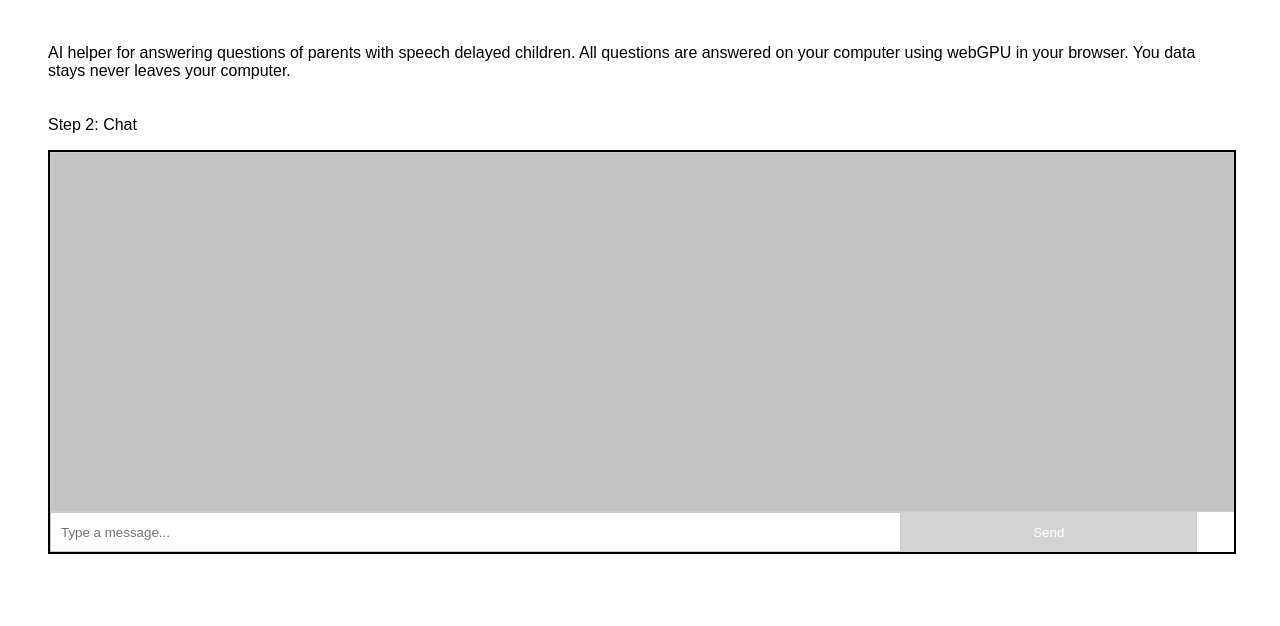
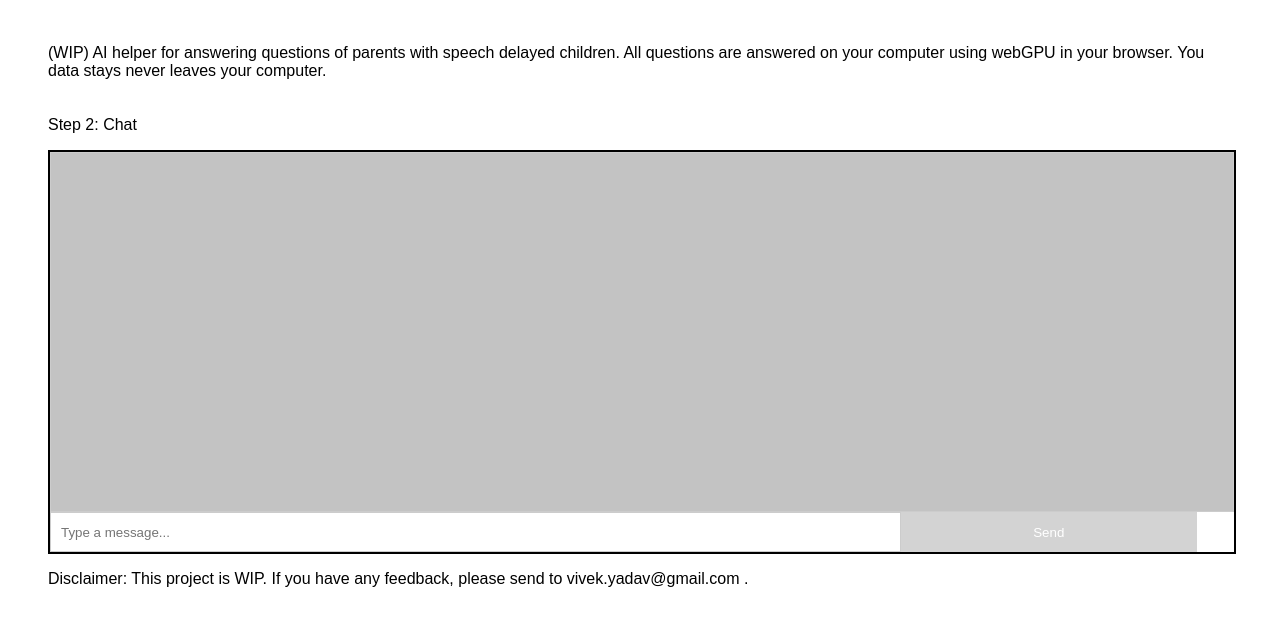
Before and after one commit to vxy10/NAIH, a website: page index.html in a window 1280 px wide. Drawn offline with Linux system fonts and the light colour scheme.

Commit message:
update index.html

```diff
--- a/index.html
+++ b/index.html
@@ -8,7 +8,7 @@
   </head>
 
   <body>
-    <p>AI helper for answering questions of parents with speech delayed children. All questions are answered on your computer using webGPU in your browser. You data stays never leaves your computer. </p>
+    <p>(WIP) AI helper for answering questions of parents with speech delayed children. All questions are answered on your computer using webGPU in your browser. You data stays never leaves your computer. </p>
     <div class="download-container">
     </div>
     <p id="download-status" class="hidden"></p>
@@ -24,5 +24,6 @@
     </div>
 
     <script src="./index.js" type="module"></script>
+    <p>Disclaimer: This project is WIP. If you have any feedback, please send to vivek.yadav@gmail.com . </p>
   </body>
 </html>
```
